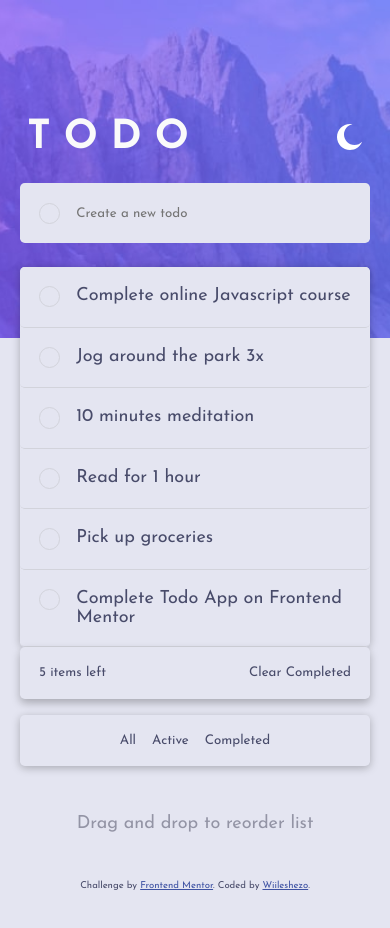
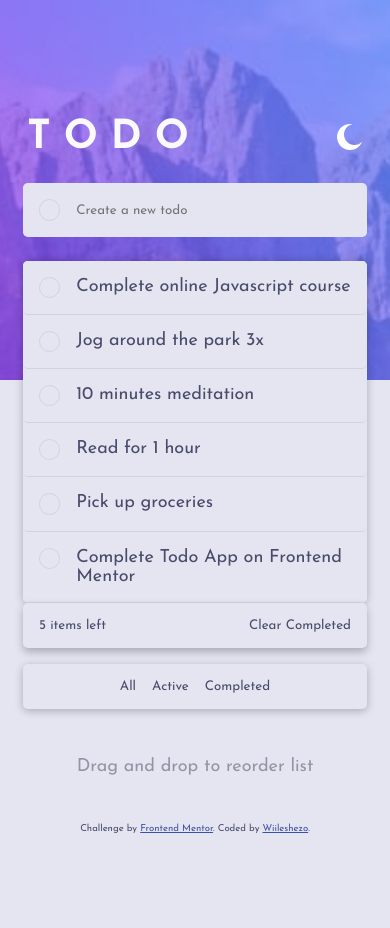
Before and after one commit to Wiileshezo/todo-app-main, a Vue app: page / in a window 390 px wide. Shown: the top 928 px of the page. After the commit the page ends 881 px from the top, so only its background shows below. Built offline with nearby package versions, Linux system fonts and the light colour scheme.

Commit message:
add some styles

```diff
--- a/src/components/UI/BaseCard.vue
+++ b/src/components/UI/BaseCard.vue
@@ -8,7 +8,7 @@
 
 <style scoped>
 .card {
-  padding: 1.2rem;
+  padding: 1rem;
   width: 80vw;
   background: var(--card-bg);
   gap: 1rem;
@@ -17,6 +17,7 @@
 
 @media screen and (min-width: 768px) {
   .card {
+    padding: 1.2rem;
     width: 50vw;
   }
 }
--- a/src/components/layout/TheHeader.vue
+++ b/src/components/layout/TheHeader.vue
@@ -38,9 +38,9 @@ onMounted(() => {
   <div class="display-flex align-items-center direction-column">
     <div class="header display-flex align-items-center justify-content-center">
       <h1 class="title">T O D O</h1>
-      <button class="theme-btn" @click="toggleTheme">
+      <base-button class="theme-btn" @click="toggleTheme">
         <img :src="themeIcon" alt="theme icon" />
-      </button>
+      </base-button>
     </div>
   </div>
 </template>
@@ -52,7 +52,7 @@ onMounted(() => {
   position: fixed;
   background-position: top center;
   background-repeat: no-repeat;
-  height: 40vh;
+  height: 45vh;
   width: 100vw;
 }
 
@@ -70,9 +70,13 @@ onMounted(() => {
 .theme-btn {
   border: none;
   background: transparent;
+  transition: 0.3s ease;
 }
 
 @media screen and (min-width: 768px) {
+  .container-background {
+    height: 40vh;
+  }
   .header {
     width: 50vw;
   }
--- a/src/css/style.css
+++ b/src/css/style.css
@@ -86,3 +86,13 @@ body {
 .border-radius {
   border-radius: 0.3rem;
 }
+
+@media screen and (max-width: 700px) {
+  :root {
+    --bg-image: url('@/images/bg-mobile-light.jpg');
+  }
+
+  .dark {
+    --bg-image: url('@/images/bg-mobile-dark.jpg');
+  }
+}
```
